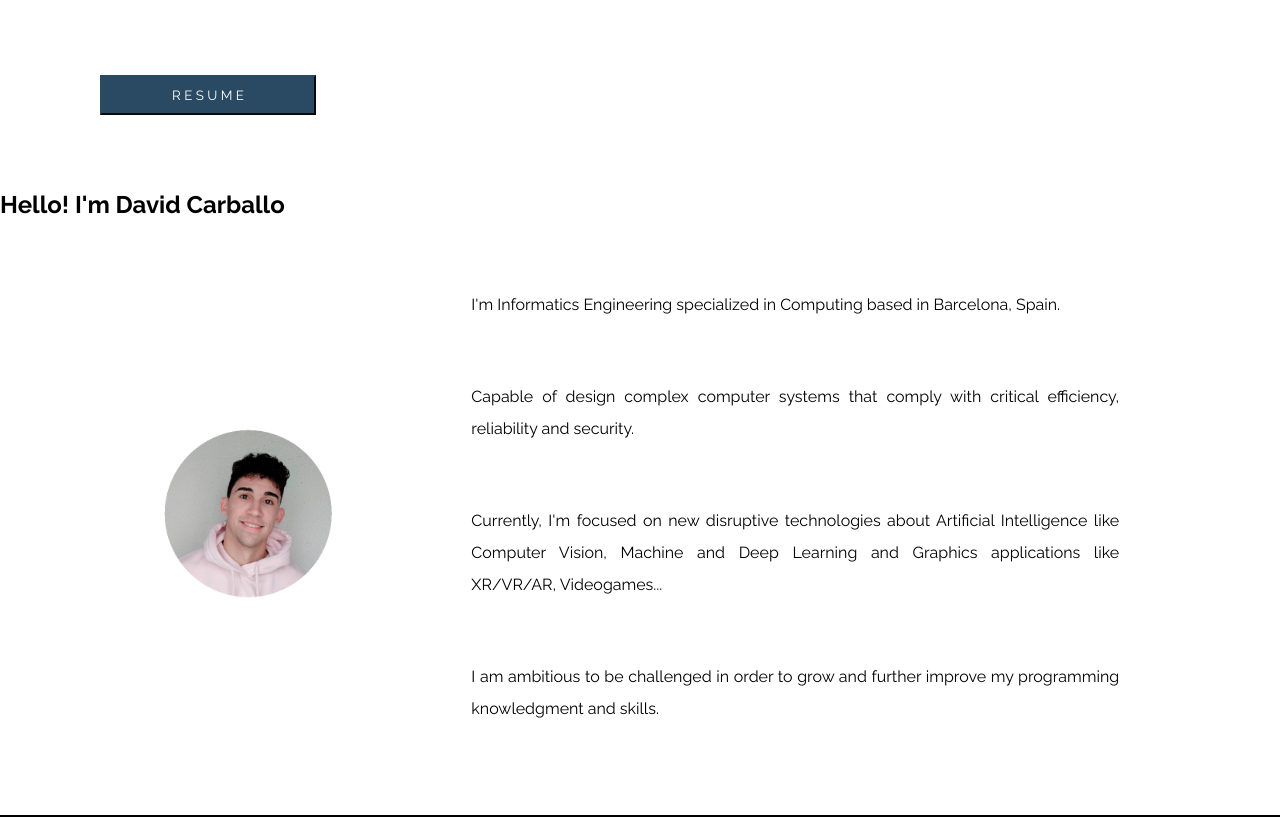
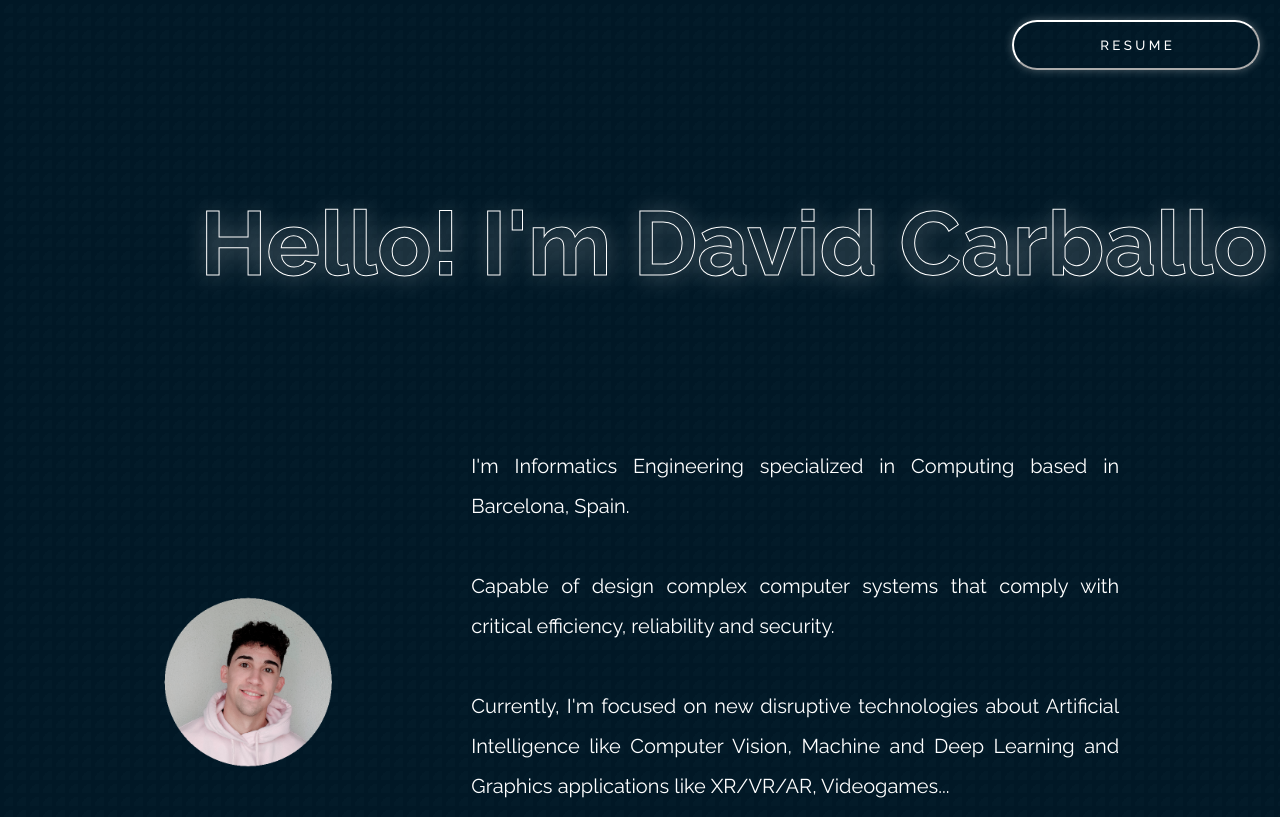
Before and after one commit to David-Carballo/David-Carballo.github.io, a PHP site: page / in a window 1280 px wide. Shown: the top 817 px of the page. Run offline with PHP 8.4, Linux system fonts and the light colour scheme; some libraries are stand-ins or nearby versions.

Commit message:
Add files via upload

```diff
--- a/css/style.css
+++ b/css/style.css
@@ -2,12 +2,18 @@
     margin: 0;
     padding: 0;
     box-sizing: border-box;
-    color: black;
+    color: white;
 }
 
 body {
     font-family: 'Raleway', sans-serif;
-    background: #FFFFFF;
+    font-weight: 400;
+    background-color: #011826;
+opacity: 1;
+background-image: radial-gradient( ellipse farthest-corner at 13px 13px , #031b29, #031b29 50%, #011826 50%);
+background-size: 13px 13px;
+    font-size: 20px;
+    -webkit-user-select: none;
 }
 
 p{
@@ -37,7 +43,6 @@ p{
 }
 
 .parrafo{
-    margin-bottom: 20px;
     text-align: "justify";
     line-height: 2em;
 }
@@ -45,17 +50,63 @@ p{
 /* HEADER */
 
     header{
-        height: auto;
+        padding: 20px;
+        display: flex;
+        justify-content: right;
     	width: 100%;
-        padding: 75px 100px 75px;
     }
+
+    .navbar{
+        display: flex;
+        flex-flow: row nowrap;
+        justify-content: center;
+        z-index: 10000;
+        position: fixed;
+        top: 0px;
+        width: auto;
+        margin-top: 10px;
+        padding: 25px 100px;
+        border-radius: 30px;
+        background-color:#white;
+    }
+    .navbar ul{
+        margin-right: 50px;
+    }
+
+    .navbar-logo{
+        flex-grow: 5;
+        margin-left: 50px;
+        color:#ffe600;
+        font-weight: 800;
+    }
+
+    .navbar-item{
+        display: inline;
+        margin: 0px 40px;
+        padding: 10px 20px;
+
+        color:#98f887;
+        font-weight: 600;
+        border-style: solid;
+        border-color: #98f887;
+        border-radius: 100px;
+        text-decoration: none
+    }
+
     .btn-primary {
-        color: #fff;
-        background-color: #2a4a63;
-        border-color: #2a4a60;
-        height: 40px;
+        color: white;
+        background-color: rgba(255, 255, 255, 0.0);
+        border-color: white;
+        border-radius: 100px;
+        box-sizing: border-box;
+        box-shadow: 0px 0px 10px rgba(255, 255, 255, 0.3);
+        height: 50px;
         width: 20%;
         font-family: 'Raleway', sans-serif;
+        font-weight: 500;
+    }
+    .btn-primary:hover {
+        background-color: rgba(255, 255, 255, 0.2);
     }
 
     .img{
@@ -143,12 +194,32 @@ p{
         background-color: #ffffff;
     }
 
+/* MAIN - Title */
+    .title{
+        padding: 50px 0px 40px 100px;
+        height: auto;
+        text-align: left;
+        font-size: 60px;
+    }
+
+    .title h1,span{
+        -webkit-text-stroke: 1px white;
+
+        color: transparent;
+        text-shadow: 2px 2px 25px rgba(255, 255, 255, 0.25);
+    }
+
+    .title:hover span{
+        text-shadow: 2px 2px 25px rgba(255, 255, 255, 0.75);
+        color: white;
+        transition: 1.5s ease-in-out;
+    }
+
 /* MAIN - About me */
 
     .about-me{
         padding: 50px 0;
         height: auto;
-        background-color: #ffffff;
     }
     .title-about-me{
         grid-column: 1/-1;
```
Also changed, not shown: other parts of css/style.css (+26 -13 lines).
